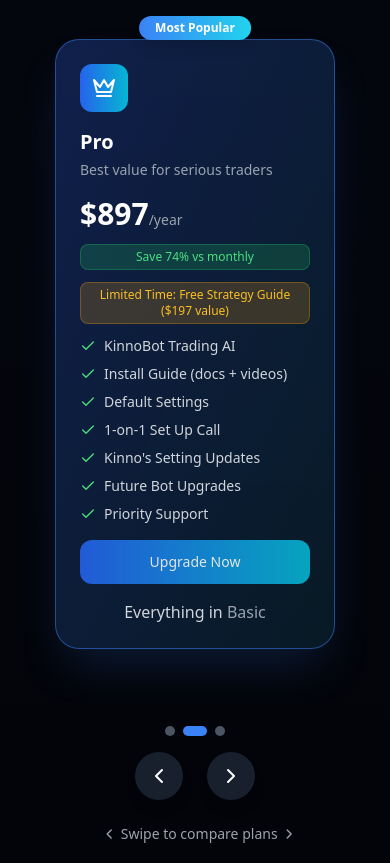
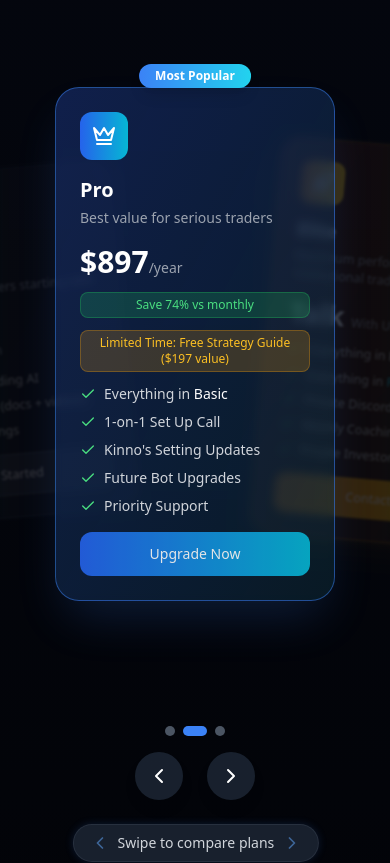
Before and after one commit to teDdyMucho/kinnoV2, a React (Vite) app: page / in a window 390 px wide. Shown: the part 6720-7583 px from the top of the page. Built offline with nearby package versions, Linux system fonts and the light colour scheme.

Commit message:
Implement a ghost-like UI for the mobile version of card features

```diff
--- a/src/components/Pricing.tsx
+++ b/src/components/Pricing.tsx
@@ -70,11 +70,11 @@
       period: "/year",
       description: "Best value for serious traders",
       features: [
-        // "Everything in Basic",
+        "Everything in Basic",
         // "Everything in Pro"
-        "KinnoBot Trading AI",
-        "Install Guide (docs + videos)",
-        "Default Settings",
+        // "KinnoBot Trading AI",
+        // "Install Guide (docs + videos)",
+        // "Default Settings",
         "1-on-1 Set Up Call",
         "Kinno's Setting Updates",
         "Future Bot Upgrades",
@@ -95,24 +95,24 @@
       period: "With Us!",
       description: "Maximum performance for institutional traders",
       features: [
-        // "Everything in Basic",
-        // "Everything in Pro",
+        "Everything in Basic",
+        "Everything in Pro",
         // "Everything in Elite"
-        "KinnoBot Trading AI",
-        "Install Guide (docs + videos)",
-        "Default Settings",
-        "1-on-1 Set Up Call",
-        "Kinno's Setting Updates",
-        "Future Bot Upgrades",
-        "Priority Support",
+        // "KinnoBot Trading AI",
+        // "Install Guide (docs + videos)",
+        // "Default Settings",
+        // "1-on-1 Set Up Call",
+        // "Kinno's Setting Updates",
+        // "Future Bot Upgrades",
+        // "Priority Support",
         "Private Discord Access",
         "Weekly Coaching Calls",
         "Private Investor Network"
       ],
       featuresType: "Pro",
       popular: false,
-      gradient: "from-purple-600 to-pink-500",
-      hoverGradient: "hover:from-purple-500 hover:to-pink-400",
+      gradient: "from-amber-600 to-yellow-400",
+      hoverGradient: "hover:from-amber-700 hover:to-yellow-500",
       cta: "Contact Us"
     }
   ];
@@ -176,10 +176,10 @@
 
         {/* Mobile pricing cards slider view - Tinder style */}
         <div className="block md:hidden mb-12 relative">
-          <div className="relative overflow-hidden pb-4 h-[700px]">
+          <div className="relative overflow-visible pb-4 h-[700px]">
             <div
               ref={sliderRef}
-              className="relative w-full h-full flex justify-center items-center"
+              className="relative w-full h-full flex justify-center items-center overflow-visible"
             >
               {plans.map((plan, index) => (
                 <div
@@ -221,15 +221,21 @@
                   className={`absolute w-[280px] p-6 rounded-3xl backdrop-blur-sm border transition-all duration-300 ${
                     plan.popular
                       ? 'bg-gradient-to-br from-blue-900/50 to-cyan-900/30 border-blue-500/50 shadow-2xl shadow-blue-500/20'
-                      : 'bg-gradient-to-br from-gray-900/50 to-gray-800/30 border-gray-700/50'
+                      : plan.name === "Elite"
+                        ? 'bg-gradient-to-br from-amber-900/50 to-yellow-900/30 border-amber-500/50 shadow-xl shadow-amber-500/10'
+                        : 'bg-gradient-to-br from-gray-900/50 to-gray-800/30 border-gray-700/50'
                   } ${
                     index === currentCardIndex
                       ? 'z-10 scale-100 opacity-100'
+                      : index === currentCardIndex - 1
+                        ? 'z-5 scale-90 opacity-20 -translate-x-[70%] rotate-[-5deg] blur-[1px]'
+                      : index === currentCardIndex + 1
+                        ? 'z-5 scale-90 opacity-20 translate-x-[70%] rotate-[5deg] blur-[1px]'
                       : index < currentCardIndex
-                        ? 'z-0 scale-90 opacity-0 -translate-x-[200%]'
+                        ? 'z-0 scale-80 opacity-0 -translate-x-[200%]'
                         : index > currentCardIndex
-                          ? 'z-0 scale-90 opacity-0 translate-x-[200%]'
-                          : 'z-0 scale-90 opacity-0'
+                          ? 'z-0 scale-80 opacity-0 translate-x-[200%]'
+                          : 'z-0 scale-80 opacity-0'
                   } ${
                     index === currentCardIndex && isDragging
                       ? `transform translate-x-[${offsetX}px] ${swipeDirection === 'right' ? 'rotate-3' : swipeDirection === 'left' ? '-rotate-3' : ''}`
@@ -281,7 +287,7 @@
                         const colorMap = {
                           Basic: 'text-white',
                           Pro: 'text-cyan-400',
-                          Elite: 'text-purple-400'
+                          Elite: 'text-amber-400'
                         };
 
                         // Extract keyword if matched
@@ -316,13 +322,13 @@
                       plan.popular
                         ? 'bg-gradient-to-r from-blue-600 to-cyan-500 text-white animate-pulse-slow'
                         : plan.name === "Elite"
-                          ? 'bg-gradient-to-r from-purple-600 to-pink-500 text-white'
+                          ? 'bg-gradient-to-r from-amber-600 to-yellow-400 text-white'
                           : 'bg-gray-800 text-white border border-gray-600'
                     }`}>
                       {plan.cta}
                     </button>
 
-                    <div className="flex justify-center items-center mt-4">
+                    {/* <div className="flex justify-center items-center mt-4">
                       <span className="text-gray-300">
                         {plan.name !== "Basic" && "Everything in "}
                         <span className={
@@ -335,7 +341,7 @@
                           {plan.featuresType}
                         </span>
                       </span>
-                    </div>
+                    </div> */}
 
                   </div>
                 </div>
@@ -388,10 +394,10 @@
 
             {/* Swipe hint animation */}
             <div className="flex justify-center mt-6">
-              <div className="flex items-center text-gray-400 text-sm swipe-hint">
-                <ChevronLeft className="w-4 h-4 mr-1" />
+              <div className="flex items-center bg-gray-800/80 px-4 py-2 rounded-full border border-gray-700/50 text-gray-300 text-sm swipe-hint-enhanced">
+                <ChevronLeft className="w-5 h-5 mr-2 text-blue-400 animate-pulse" />
                 <span>Swipe to compare plans</span>
-                <ChevronRight className="w-4 h-4 ml-1" />
+                <ChevronRight className="w-5 h-5 ml-2 text-blue-400 animate-pulse" />
               </div>
             </div>
           </div>
@@ -405,7 +411,9 @@
               className={`group relative p-8 rounded-3xl backdrop-blur-sm border transition-all duration-500 hover:scale-105 ${
                 plan.popular
                   ? 'bg-gradient-to-br from-blue-900/50 to-cyan-900/30 border-blue-500/50 shadow-2xl shadow-blue-500/20'
-                  : 'bg-gradient-to-br from-gray-900/50 to-gray-800/30 border-gray-700/50 hover:border-blue-500/30'
+                  : plan.name === "Elite"
+                    ? 'bg-gradient-to-br from-amber-900/50 to-yellow-900/30 border-amber-500/50 shadow-xl shadow-amber-500/10 hover:shadow-2xl hover:shadow-amber-500/20'
+                    : 'bg-gradient-to-br from-gray-900/50 to-gray-800/30 border-gray-700/50 hover:border-blue-500/30'
               }`}
               style={{ animationDelay: `${index * 200}ms` }}
             >
@@ -457,7 +465,7 @@
                         const colorMap = {
                           Basic: 'text-white',
                           Pro: 'text-cyan-400',
-                          Elite: 'text-purple-400'
+                          Elite: 'text-amber-400'
                         };
 
                         // Extract keyword if matched
@@ -493,13 +501,13 @@
                   plan.popular
                     ? 'bg-gradient-to-r from-blue-600 to-cyan-500 text-white hover:shadow-2xl hover:shadow-blue-500/25 animate-pulse-slow'
                     : plan.name === "Elite"
-                      ? 'bg-gradient-to-r from-purple-600 to-pink-500 text-white hover:shadow-2xl hover:shadow-purple-500/25'
+                      ? 'bg-gradient-to-r from-amber-600 to-yellow-400 text-white hover:shadow-2xl hover:shadow-amber-500/25'
                       : 'bg-gray-800 text-white hover:bg-gray-700 border border-gray-600 hover:border-blue-500'
                 }`}>
                   {plan.cta}
                 </button>
 
-                <div className="flex justify-center items-center mt-4">
+                {/* <div className="flex justify-center items-center mt-4">
                     <span className="text-gray-300">
                       {plan.name !== "Basic" && "Everything in "}
                       <span className={
@@ -512,7 +520,7 @@
                         {plan.featuresType}
                       </span>
                     </span>
-                  </div>
+                  </div> */}
 
               </div>
             </div>
@@ -538,7 +546,7 @@
                 <div className="text-gray-300 font-medium">Feature</div>
                 <div className="text-center text-gray-300 font-medium">Basic</div>
                 <div className="text-center text-cyan-400 font-medium">Pro</div>
-                <div className="text-center text-purple-400 font-medium">Elite</div>
+                <div className="text-center text-amber-400 font-medium">Elite</div>
               </div>
 
               {comparisonFeatures.map((feature, index) => (
@@ -613,6 +621,17 @@
           animation: swipeHint 2s infinite ease-in-out;
         }
 
+        @keyframes swipeHintEnhanced {
+          0% { transform: translateX(-8px); box-shadow: 0 0 0 rgba(59, 130, 246, 0); }
+          50% { transform: translateX(8px); box-shadow: 0 0 15px rgba(59, 130, 246, 0.3); }
+          100% { transform: translateX(-8px); box-shadow: 0 0 0 rgba(59, 130, 246, 0); }
+        }
+
+        .swipe-hint-enhanced {
+          animation: swipeHintEnhanced 3s infinite ease-in-out;
+          transition: all 0.3s ease;
+        }
+
         @keyframes cardAppear {
           0% { opacity: 0; transform: scale(0.8) translateY(20px); }
           100% { opacity: 1; transform: scale(1) translateY(0); }
```
